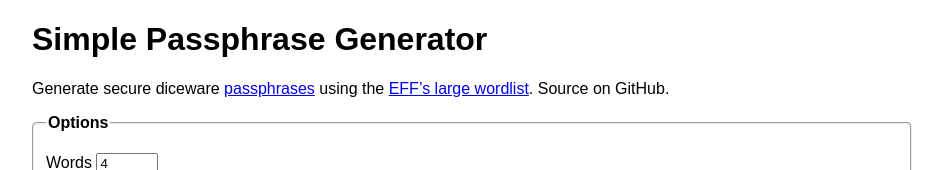
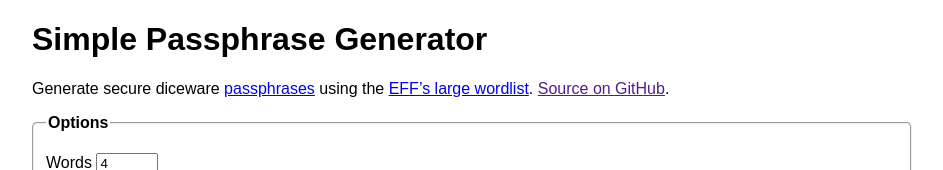
Before and after one commit to KeenRivals/Simple-Passphrase-Generator, a plain HTML site: page index.html in a window 1280 px wide. Shown: the top 170 px of the page, without its empty margins (168-1111 px from the left). Drawn offline with Linux system fonts and the light colour scheme.

Commit message:
Add link to GitHub.

```diff
--- a/index.html
+++ b/index.html
@@ -12,7 +12,7 @@
 	<body onload="generate(document.forms[0])">
 		<div class="main">
 			<h1>Simple Passphrase Generator</h1>
-			<p>Generate secure diceware <a href="https://en.wikipedia.org/wiki/Passphrase" title="Passphrase on Wikipedia">passphrases</a> using the <a href="https://www.eff.org/deeplinks/2016/07/new-wordlists-random-passphrases" title="EFF wordlists for random passphrases">EFF&rsquo;s large wordlist</a>. Source on GitHub.</p>
+			<p>Generate secure diceware <a href="https://en.wikipedia.org/wiki/Passphrase" title="Passphrase on Wikipedia">passphrases</a> using the <a href="https://www.eff.org/deeplinks/2016/07/new-wordlists-random-passphrases" title="EFF wordlists for random passphrases">EFF&rsquo;s large wordlist</a>. <a href="" title="KeenRivals/Simple-Passphrase-Generator">Source on GitHub</a>.</p>
 			<form>
 				<fieldset>
 					<legend>Options</legend>
```
